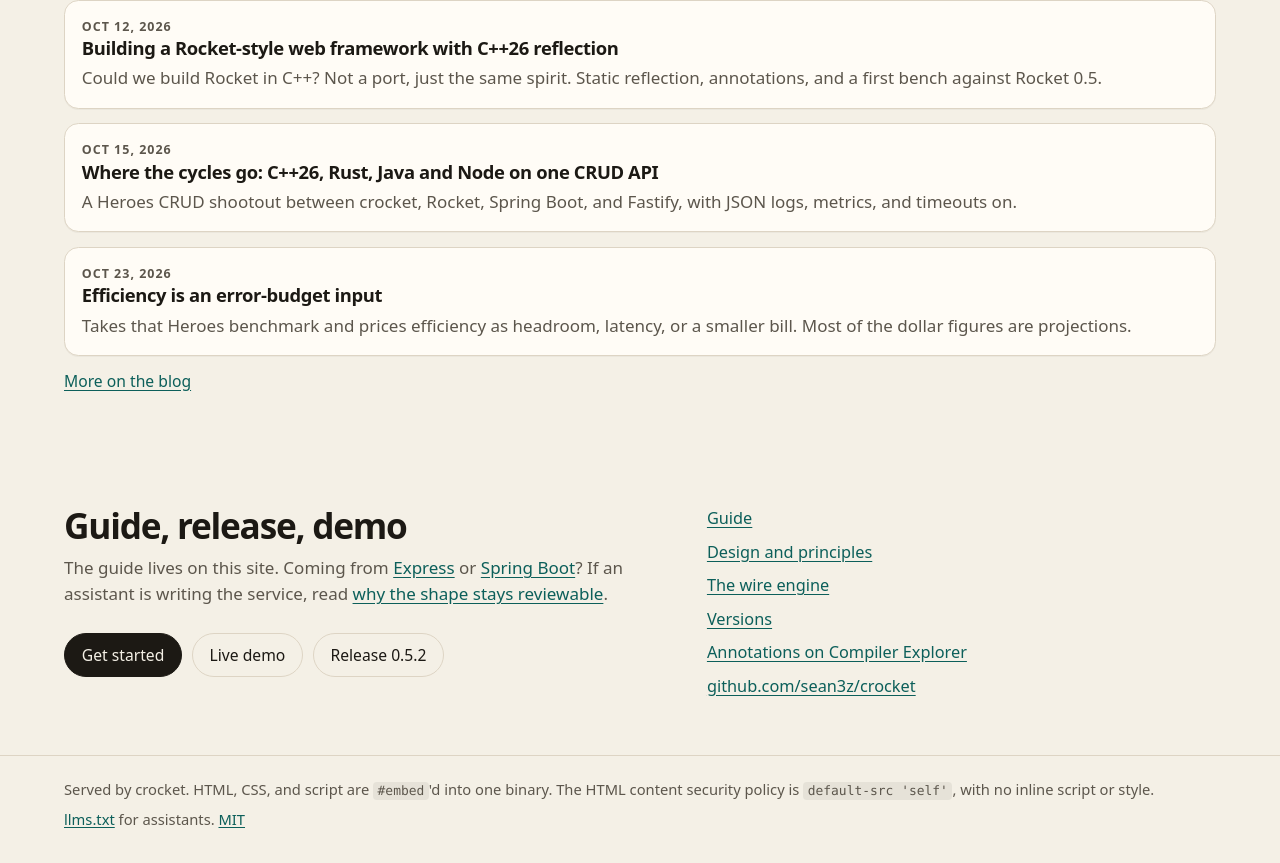
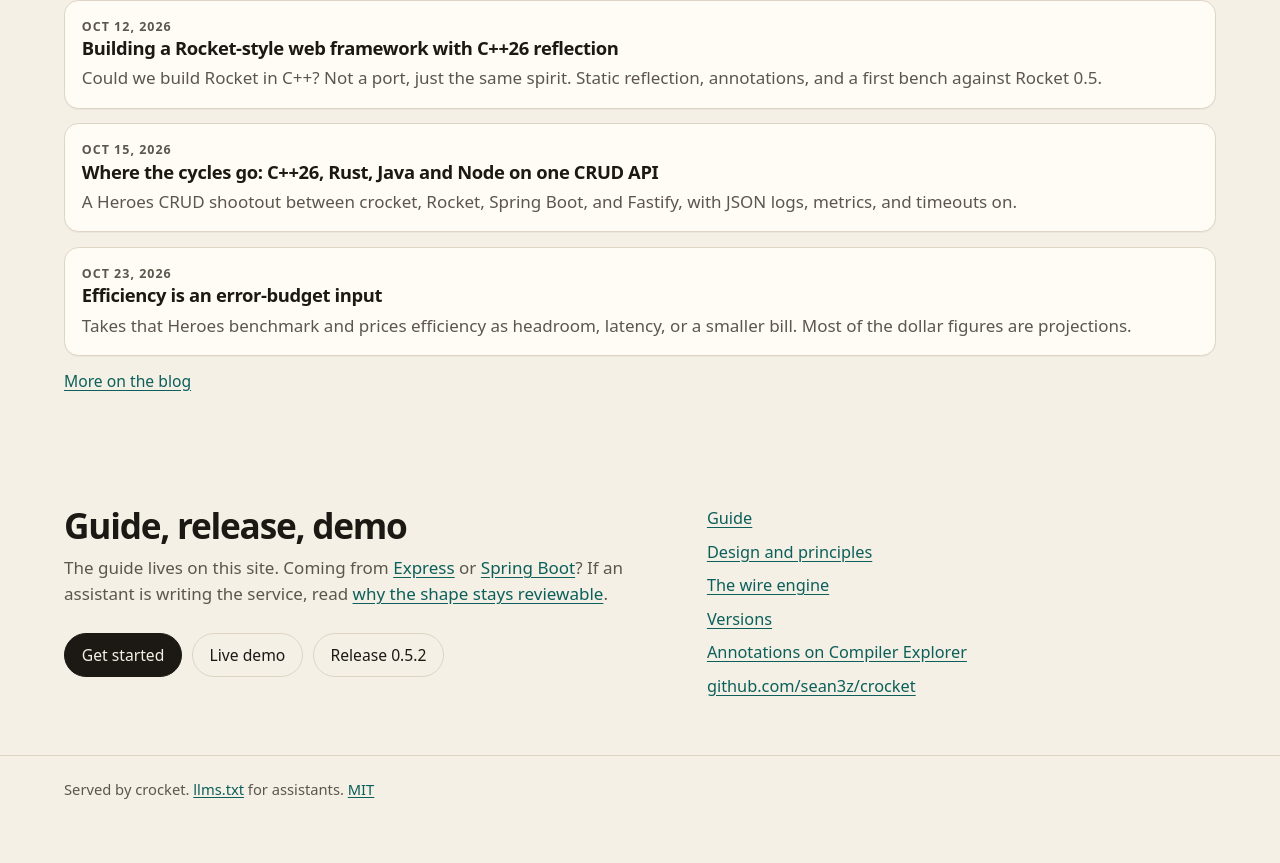
Before and after one commit to sean3z/crocket.dev, a plain HTML site: page web/index.html in a window 1280 px wide. Shown: the part 5724-6587 px from the top of the page. After the commit the page ends 6557 px from the top, so only its background shows below. Drawn offline with Linux system fonts and the light colour scheme.

Commit message:
Drop the homepage footer note about #embed and CSP
That line is about how the site is built, not something visitors need. The footer still says it is served by crocket, with llms.txt and the MIT license.

```diff
--- a/web/index.html
+++ b/web/index.html
@@ -350,8 +350,7 @@ crocket::build()
 
   <footer class="site-footer">
     <div class="wrap">
-      <p>Served by crocket. HTML, CSS, and script are <code>#embed</code>'d into one binary. The HTML content security policy is <code>default-src 'self'</code>, with no inline script or style.</p>
-      <p><a href="/llms.txt">llms.txt</a> for assistants. <a href="https://github.com/sean3z/crocket/blob/0.5.2/LICENSE">MIT</a></p>
+      <p>Served by crocket. <a href="/llms.txt">llms.txt</a> for assistants. <a href="https://github.com/sean3z/crocket/blob/0.5.2/LICENSE">MIT</a></p>
     </div>
   </footer>
 </body>
```
